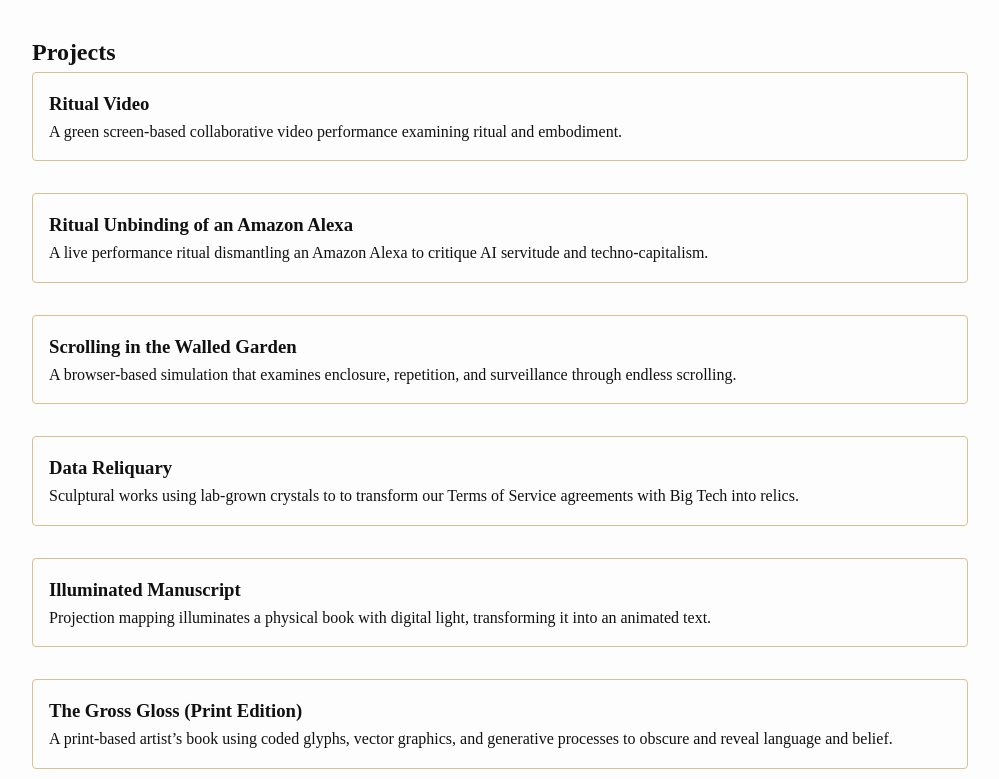
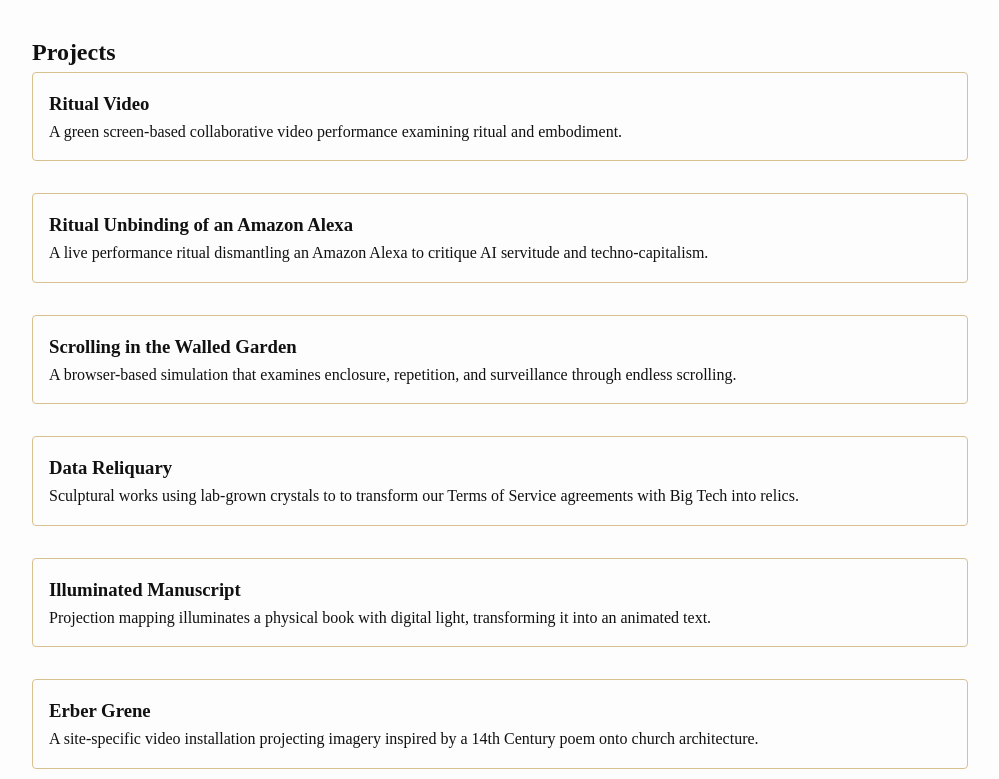
Before and after one commit to aperry2/website_v4, a plain HTML site: page index.html in a window 1280 px wide. Shown: the part 173-952 px from the top of the page, without its empty margins (140-1139 px from the left). Drawn offline with Linux system fonts and the light colour scheme.

Commit message:
added erber greene

```diff
--- a/index.html
+++ b/index.html
@@ -46,6 +46,10 @@
       <div class="project">
         <h3>Illuminated Manuscript</h3>
         <p> Projection mapping illuminates a physical book with digital light, transforming it into an animated text.</p>
+      </div>
+      <div class="project">
+        <h3>Erber Grene</h3>
+        <p>A site-specific video installation projecting imagery inspired by a 14th Century poem onto church architecture.</p>
       </div>
       <div class="project">
         <h3>The Gross Gloss (Print Edition)</h3>
```
